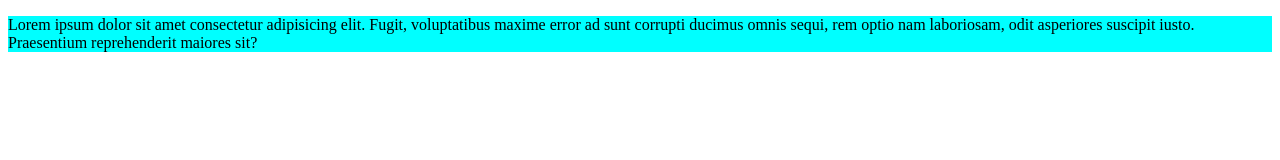
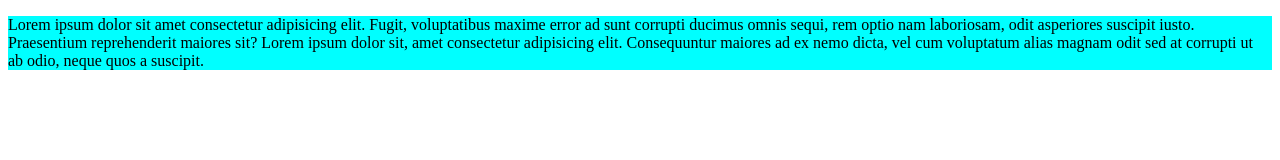
Before and after one commit to mamunkhanmamun/fast-project, a plain HTML site: page index.html in a window 1280 px wide. Drawn offline with Linux system fonts and the light colour scheme.

Commit message:
first commit

```diff
--- a/index.html
+++ b/index.html
@@ -7,6 +7,8 @@
     <link rel="stylesheet" href="style.css">
 </head>
 <body>
-    <p>Lorem ipsum dolor sit amet consectetur adipisicing elit. Fugit, voluptatibus maxime error ad sunt corrupti ducimus omnis sequi, rem optio nam laboriosam, odit asperiores suscipit iusto. Praesentium reprehenderit maiores sit?</p>
+    <p>Lorem ipsum dolor sit amet consectetur adipisicing elit. Fugit, voluptatibus maxime error ad sunt corrupti ducimus omnis sequi, rem optio nam laboriosam, odit asperiores suscipit iusto. Praesentium reprehenderit maiores sit?
+        Lorem ipsum dolor sit, amet consectetur adipisicing elit. Consequuntur maiores ad ex nemo dicta, vel cum voluptatum alias magnam odit sed at corrupti ut ab odio, neque quos a suscipit.
+    </p>
 </body>
 </html>
```
